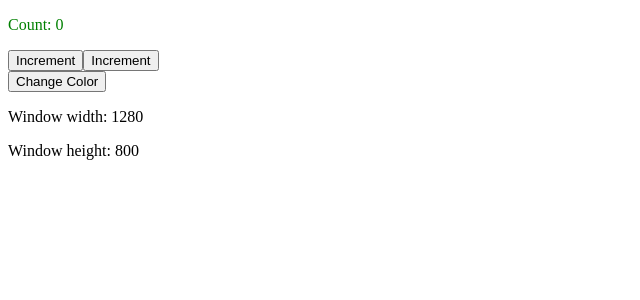
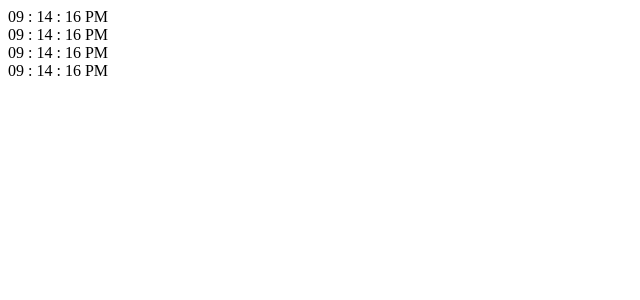
Before and after one commit to Mercury1565/React_Learning-Path, a React (Vite) app in the folder my-react-app/: page / in a window 1280 px wide. Shown: the top 300 px of the page, without its empty margins (0-640 px from the left). Built offline with nearby package versions, Linux system fonts and the light colour scheme.

Commit message:
finish digital clock exercise

```diff
--- a/my-react-app/src/App.jsx
+++ b/my-react-app/src/App.jsx
@@ -1,13 +1,14 @@
-import MyComponent from "./components/MyComponent.jsx"
-import MyComponent2 from "./components/MyComponent2.jsx"
+import DigitalClock from "./components/DigitalClock.jsx"
 
 function App() {
 
   return(
     <>
 
-    <MyComponent/>
-    <MyComponent2/>
+    <DigitalClock/>
+    <DigitalClock/>
+    <DigitalClock/>
+    <DigitalClock/>
 
     </>
   )
--- /dev/null
+++ b/my-react-app/src/components/DigitalClock.jsx
@@ -0,0 +1,39 @@
+import React, {useState, useEffect} from 'react'
+
+function DigitalClock(){
+    const [time, setTime] = useState(new Date());
+
+    //useEffect(funciton, array of dependencies)
+    useEffect(() => {
+        const intervalId = setInterval(() => {
+            setTime(new Date())
+        }, 1000)
+
+        return() => {
+            // CleanUp Code
+            clearInterval(intervalId);
+        }
+    }, []);
+
+    function formatTime(){
+        let hour = time.getHours();
+        const minute = time.getMinutes();
+        const second = time.getSeconds();
+
+        const meridian = hour >= 12 ? 'PM' : 'AM';
+        hour = hour % 12 || 12;
+
+        return `${hour >= 10 ? hour: '0'+hour} :
+                ${minute >= 10 ? minute: '0'+minute} :
+                ${second >= 10 ? second: '0'+second}
+                ${meridian}`
+    }
+
+    return(
+        <div>
+            <span>{formatTime()}</span>
+        </div>
+    )
+}
+
+export default DigitalClock
--- a/my-react-app/src/components/MyComponent.jsx
+++ /dev/null
@@ -1,62 +0,0 @@
-import React, {useState, useEffect} from 'react'
-
-/*
-useEffect(function, [dependencies])
-
-1. useEffect(() => {})          Runs after every re-render
-2. useEffect(() => {}, [])      Runs only on component mount
-3. useEffect(() => {}, [value]) Runs on mount and when value changes
-*/
-
-function MyComponent(){
-    const [count, setCount] = useState(0);
-    const [color, setColor] = useState("green");
-
-    // useEffect(() => {
-    //     document.title = `Count: ${count}`;
-    // })
-
-    // to instill the changes when only the color changes
-    /*
-    useEffect(() => {
-        document.title = `Count: ${count} ${color}`;
-    } , [color])
-    */
-
-    // to instill the changes when one of the color or count changes
-    useEffect(() => {
-        document.title = `Count: ${count} ${color}`;
-    }, [color, count])
-
-    function handleIncrement(){
-        setCount(c => c + 1)
-    }
-
-    function handleDecrement(){
-        setCount(c => c - 1)
-    }
-
-    function handleColorChange(){
-        setColor(c => c === 'green' ? 'red': 'green');
-    }
-
-
-    return(
-        <div>
-            <p style={{color: color}}>Count: {count}</p>
-            <button onClick={handleIncrement}>
-                Increment
-            </button>
-
-            <button onClick={handleDecrement}>
-                Increment
-            </button> <br/>
-
-            <button onClick={handleColorChange}>
-                Change Color
-            </button>
-        </div>
-    );
-}
-
-export default MyComponent
--- a/my-react-app/src/components/MyComponent2.jsx
+++ /dev/null
@@ -1,46 +0,0 @@
-import React, {useState, useEffect} from 'react'
-
-function MyComponent2(){
-    const [width, setWidth] = useState(window.innerWidth);
-    const [height, setHeight] = useState(window.innerHeight);
-
-    /*
-    window.addEventListener('resize', handleResize);
-
-    This will do the job but with a severe issue in the background. It
-    will add a new event listner everytime the window is resized
-    */
-
-
-    // we only want to add an event listner when a component is mounted
-    useEffect(() => {
-        window.addEventListener('resize', handleResize);
-
-        // The useEffect also allows writting some cleanup code
-        // For instance, here, it's probably a good idea to remove the
-        //  event listner when the component is unmounted
-        return() => {
-            window.removeEventListener('resize', handleResize);
-        }
-    }, [])
-
-    useEffect(() => {
-        document.title = `w: ${width} h: ${height}`
-    }, [width , height])
-
-    function handleResize(){
-        setWidth(window.innerWidth);
-        setHeight(window.innerHeight)
-    }
-
-    return(
-        <>
-        <p>Window width: {width}</p>
-        <p>Window height: {height}</p>
-        </>
-    )
-
-
-}
-
-export default MyComponent2
```
